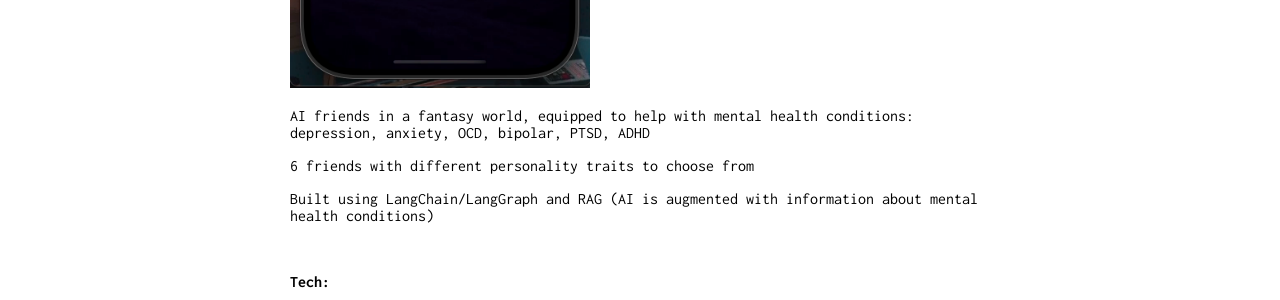
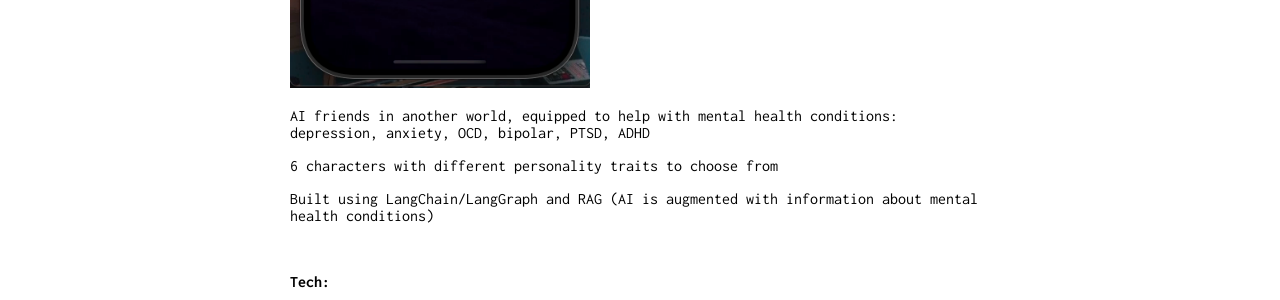
Before and after one commit to sunnyj41/sunnyj41.github.io, a Jekyll site: the page built from projects/aifriend.md, in a window 1280 px wide. Shown: the part 679-979 px from the top of the page. Built offline with Jekyll 4.4.1, drawn with Linux system fonts in a browser that asks for light colours.

Commit message:
edited ai friend description

```diff
--- a/projects/aifriend.md
+++ b/projects/aifriend.md
@@ -6,9 +6,9 @@ layout: default
 
 <img src="/assets/aifriend.png" alt="AI Friend" style="width: 300px; height: auto;">
 
-AI friends in a fantasy world, equipped to help with mental health conditions: depression, anxiety, OCD, bipolar, PTSD, ADHD
+AI friends in another world, equipped to help with mental health conditions: depression, anxiety, OCD, bipolar, PTSD, ADHD
 
-6 friends with different personality traits to choose from
+6 characters with different personality traits to choose from
 
 Built using LangChain/LangGraph and RAG (AI is augmented with information about mental health conditions)
 
```
Also changed, not shown: 1 other file.
